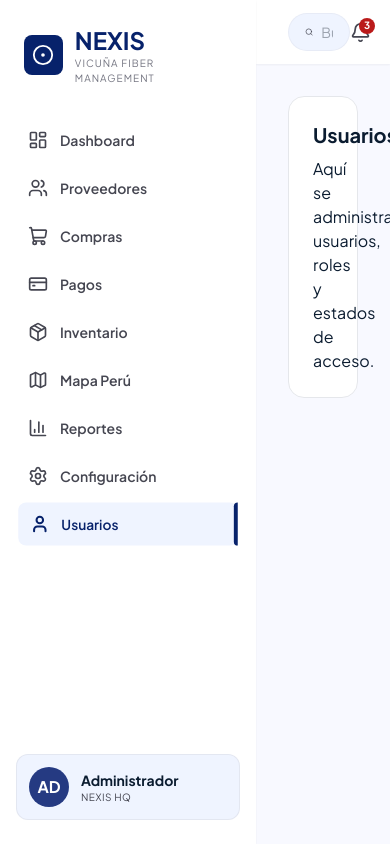
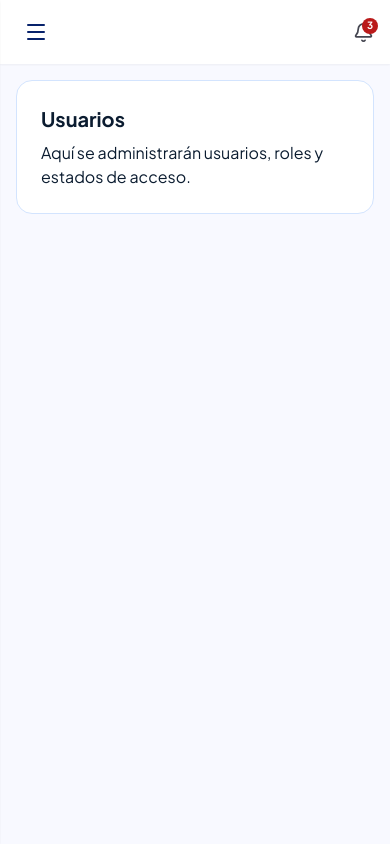
Before and after one commit to janelyapazasencia95-sketch/nexis_platform, a React app in the folder frontend/: page /usuarios in a window 390 px wide. Built offline with nearby package versions, Linux system fonts and the light colour scheme; the HTML template or start-up script is replaced by a standard one.

Commit message:
feat: make dashboard responsive

```diff
--- a/frontend/src/index.css
+++ b/frontend/src/index.css
@@ -3,6 +3,10 @@
 @tailwind base;
 @tailwind components;
 @tailwind utilities;
+
+* {
+  box-sizing: border-box;
+}
 
 body {
   margin: 0;
@@ -13,6 +17,7 @@ body {
 
 .custom-scrollbar::-webkit-scrollbar {
   width: 6px;
+  height: 6px;
 }
 
 .custom-scrollbar::-webkit-scrollbar-track {
--- a/frontend/src/layouts/MainLayout.jsx
+++ b/frontend/src/layouts/MainLayout.jsx
@@ -1,3 +1,4 @@
+import { useState } from "react";
 import { NavLink, Outlet } from "react-router-dom";
 import {
   LayoutDashboard,
@@ -13,6 +14,8 @@ import {
   Search,
   LogOut,
   CircleDot,
+  Menu,
+  X,
 } from "lucide-react";
 
 const menuItems = [
@@ -28,20 +31,46 @@ const menuItems = [
 ];
 
 function MainLayout() {
+  const [menuAbierto, setMenuAbierto] = useState(false);
+
+  const cerrarMenu = () => {
+    setMenuAbierto(false);
+  };
+
   return (
-    <div className="min-h-screen bg-background text-on-surface font-jakarta">
-      <aside className="fixed left-0 top-0 z-50 flex h-screen w-64 flex-col bg-white px-4 py-6 shadow-sm">
-        <div className="mb-8 flex items-center gap-3 px-2">
-          <div className="flex h-10 w-10 items-center justify-center rounded-lg bg-primary text-white">
+    <div className="min-h-screen bg-fondo font-jakarta text-texto">
+      {menuAbierto && (
+        <div
+          onClick={cerrarMenu}
+          className="fixed inset-0 z-40 bg-black/40 lg:hidden"
+        />
+      )}
+
+      <aside
+        className={`fixed left-0 top-0 z-50 flex h-screen w-64 flex-col bg-white px-4 py-6 shadow-sm transition-transform duration-300 lg:translate-x-0 ${
+          menuAbierto ? "translate-x-0" : "-translate-x-full"
+        }`}
+      >
+        <div className="mb-8 flex items-center justify-between gap-3 px-2">
+          <div className="flex items-center gap-3">
+            <div className="flex h-10 w-10 items-center justify-center rounded-lg bg-azul text-white">
               <CircleDot size={22} />
             </div>
 
             <div>
-            <h1 className="text-2xl font-bold text-primary">NEXIS</h1>
-            <p className="text-[10px] uppercase tracking-widest text-outline">
+              <h1 className="text-2xl font-bold text-azul">NEXIS</h1>
+              <p className="text-[10px] uppercase tracking-widest text-gris">
                 Vicuña Fiber Management
               </p>
             </div>
+          </div>
+
+          <button
+            onClick={cerrarMenu}
+            className="rounded-lg p-2 text-textoSuave hover:bg-azulSuave lg:hidden"
+          >
+            <X size={22} />
+          </button>
         </div>
 
         <nav className="custom-scrollbar flex-1 space-y-1 overflow-y-auto">
@@ -53,11 +82,12 @@ function MainLayout() {
                 key={item.path}
                 to={item.path}
                 end={item.path === "/"}
+                onClick={cerrarMenu}
                 className={({ isActive }) =>
                   `relative flex items-center gap-3 rounded-lg px-3 py-3 text-sm font-semibold transition ${
                     isActive
-                      ? "bg-surface-container-low text-primary scale-[0.98]"
-                      : "text-on-surface-variant hover:bg-surface-container-high hover:text-primary"
+                      ? "bg-azulSuave text-azul"
+                      : "text-textoSuave hover:bg-azulClaro/60 hover:text-azul"
                   }`
                 }
               >
@@ -66,7 +96,7 @@ function MainLayout() {
                     <Icon size={20} strokeWidth={isActive ? 2.5 : 2} />
                     <span>{item.label}</span>
                     {isActive && (
-                      <span className="absolute bottom-0 right-0 top-0 w-1 rounded-l-full bg-primary" />
+                      <span className="absolute bottom-0 right-0 top-0 w-1 rounded-l-full bg-azul" />
                     )}
                   </>
                 )}
@@ -75,17 +105,15 @@ function MainLayout() {
           })}
         </nav>
 
-        <div className="mt-6 rounded-xl border border-outline-variant/30 bg-surface-container-low p-3">
+        <div className="mt-6 rounded-xl border border-borde bg-azulSuave p-3">
           <div className="flex items-center gap-3">
-            <div className="flex h-10 w-10 items-center justify-center rounded-full bg-primary-container font-bold text-white">
+            <div className="flex h-10 w-10 items-center justify-center rounded-full bg-azul2 font-bold text-white">
               AD
             </div>
 
             <div>
-              <p className="text-sm font-bold text-on-surface">
-                Administrador
-              </p>
-              <p className="text-[10px] uppercase tracking-wider text-on-surface-variant">
+              <p className="text-sm font-bold text-texto">Administrador</p>
+              <p className="text-[10px] uppercase tracking-wider text-textoSuave">
                 Nexis HQ
               </p>
             </div>
@@ -93,38 +121,47 @@ function MainLayout() {
         </div>
       </aside>
 
-      <header className="fixed right-0 top-0 z-40 flex h-16 w-[calc(100%-256px)] items-center justify-between bg-white/90 px-8 shadow-sm backdrop-blur-md">
-        <div className="flex w-96 items-center rounded-full border border-outline-variant/20 bg-surface-container-low px-4 py-2">
-          <Search size={20} className="text-on-surface-variant" />
+      <header className="fixed left-0 right-0 top-0 z-30 flex h-16 items-center justify-between bg-white/90 px-4 shadow-sm backdrop-blur-md lg:left-64 lg:px-8">
+        <div className="flex items-center gap-3">
+          <button
+            onClick={() => setMenuAbierto(true)}
+            className="rounded-lg p-2 text-azul hover:bg-azulSuave lg:hidden"
+          >
+            <Menu size={24} />
+          </button>
+
+          <div className="hidden w-72 items-center rounded-full border border-borde bg-azulSuave px-4 py-2 sm:flex lg:w-96">
+            <Search size={20} className="text-textoSuave" />
             <input
-            className="ml-2 w-full border-none bg-transparent text-sm outline-none focus:ring-0"
-            placeholder="Buscar proveedores, compras o pagos..."
+              className="ml-2 w-full border-none bg-transparent text-sm outline-none"
+              placeholder="Buscar..."
             />
           </div>
+        </div>
 
-        <div className="flex items-center gap-5">
-          <button className="relative text-on-surface-variant hover:text-primary">
+        <div className="flex items-center gap-3 sm:gap-5">
+          <button className="relative text-textoSuave hover:text-azul">
             <Bell size={21} />
-            <span className="absolute -right-1 -top-1 flex h-4 w-4 items-center justify-center rounded-full bg-error text-[10px] font-bold text-white">
+            <span className="absolute -right-1 -top-1 flex h-4 w-4 items-center justify-center rounded-full bg-rojo text-[10px] font-bold text-white">
               3
             </span>
           </button>
 
-          <div className="h-6 w-px bg-outline-variant/40" />
+          <div className="hidden h-6 w-px bg-borde sm:block" />
 
-          <span className="text-sm font-semibold text-on-surface">
+          <span className="hidden text-sm font-semibold text-texto md:inline">
             Administrador
           </span>
 
-          <button className="flex items-center gap-2 rounded-lg bg-primary px-4 py-2 text-sm font-semibold text-white transition hover:bg-primary-container">
+          <button className="hidden items-center gap-2 rounded-lg bg-azul px-4 py-2 text-sm font-semibold text-white transition hover:bg-azul2 sm:flex">
             <LogOut size={16} />
             Cerrar sesión
           </button>
         </div>
       </header>
 
-      <main className="ml-64 pt-16">
-        <div className="custom-scrollbar min-h-[calc(100vh-64px)] overflow-y-auto p-8">
+      <main className="pt-16 lg:ml-64">
+        <div className="custom-scrollbar min-h-[calc(100vh-64px)] overflow-y-auto p-4 sm:p-6 lg:p-8">
           <Outlet />
         </div>
       </main>
--- a/frontend/tailwind.config.js
+++ b/frontend/tailwind.config.js
@@ -7,23 +7,22 @@ export default {
   theme: {
     extend: {
       colors: {
-        surface: "#f8f9ff",
-        "surface-container-lowest": "#ffffff",
-        "surface-container-low": "#eff4ff",
-        "surface-container": "#e5eeff",
-        "surface-container-high": "#dce9ff",
-        "surface-container-highest": "#d3e4fe",
-        background: "#f8f9ff",
-        primary: "#07226b",
-        "primary-container": "#253a82",
-        secondary: "#3d59b0",
-        "secondary-container": "#87a1fe",
-        "on-surface": "#0b1c30",
-        "on-surface-variant": "#454651",
-        outline: "#757682",
-        "outline-variant": "#c5c5d2",
-        error: "#ba1a1a",
-        "error-container": "#ffdad6",
+        fondo: "#F8F9FF",
+        blanco: "#FFFFFF",
+        azul: "#07226B",
+        azul2: "#253A82",
+        azulClaro: "#DCE1FF",
+        azulSuave: "#EFF4FF",
+        borde: "#D3E4FE",
+        texto: "#0B1C30",
+        textoSuave: "#454651",
+        gris: "#757682",
+        rojo: "#BA1A1A",
+        rojoClaro: "#FFDAD6",
+        verde: "#198D20",
+        amarillo: "#FFB800",
+        moradoClaro: "#E5DEFF",
+        morado: "#291575",
       },
       fontFamily: {
         jakarta: ["Plus Jakarta Sans", "sans-serif"],
```
Also changed, not shown: frontend/src/pages/Dashboard.jsx (+45 -46 lines). Lines whose indentation alone changed are shown as unchanged.
